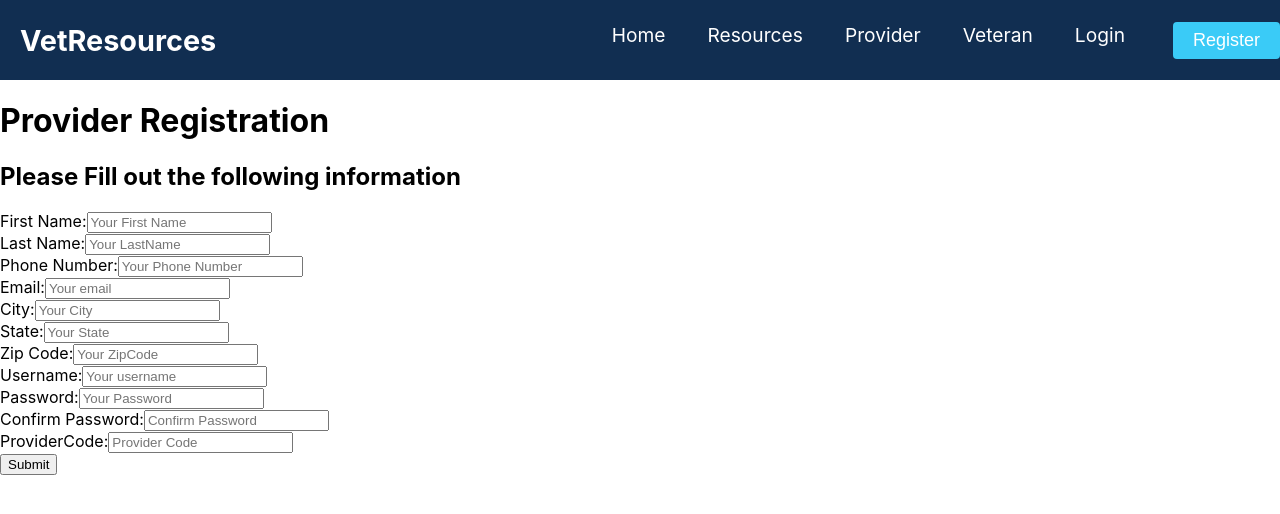
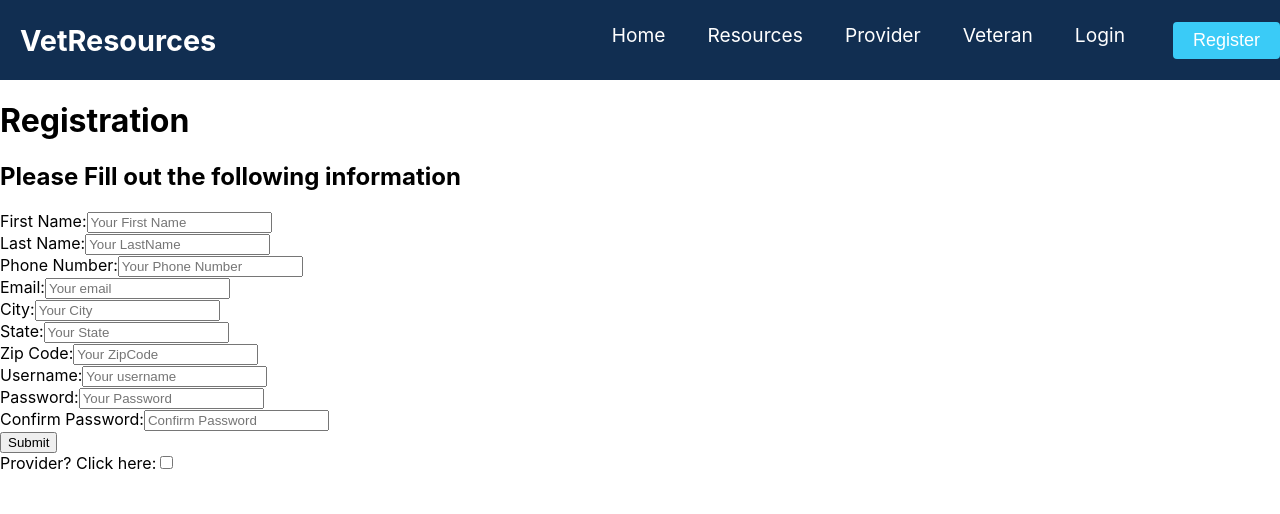
Before and after one commit to patrickcollins24/vet-resources, a React (Create React App) app: page /register in a window 1280 px wide. Shown: the top 514 px of the page. Built offline with nearby package versions, Linux system fonts and the light colour scheme.

Commit message:
updated login and registration pages

```diff
--- a/src/components/ProviderLogin.jsx
+++ b/src/components/ProviderLogin.jsx
@@ -37,9 +37,7 @@ class ProviderLogin extends React.Component {
     return (
       <>
         <form onSubmit={this._handleSubmit}>
-            <div><h1>Provider Login</h1>
-        </div>
-        <div><h2>Register Here</h2>
+            <div><h1>Login</h1>
         </div>
         <div><h2>Already Registered? Sign in Below</h2></div>
             <label>
--- a/src/components/ProviderRegistration.jsx
+++ b/src/components/ProviderRegistration.jsx
@@ -55,7 +55,7 @@ class ProviderRegistration extends React.Component {
     return (
       <>
         <form onSubmit={this._handleSubmit}>
-            <div><h1>Provider Registration</h1>
+            <div><h1>Registration</h1>
         </div>
         <div><h2>Please Fill out the following information</h2></div>
             <label>
@@ -198,22 +198,20 @@ class ProviderRegistration extends React.Component {
                 </label>
                 <br/>
           </div>
+          <button type="submit">Submit</button>
           <div>
                 <label>
-                    ProviderCode:
+                    Provider? Click here:
                     <input
-                        type="password"
-                        name="ProviderCode"
-                        placeholder="Provider Code"
-                        value={this.state.ProviderCode}
-                        onChange={(event) => {
-                        this._onChange("ProviderCode", event.target.value);
-                        }}
+                        type="checkbox"
+                        name="Provider?"
+                        placeholder="Provider?"
+                        onChange={this.handleChange}
                     />
                 </label>
                 <br/>
           </div>
-          <button type="submit">Submit</button>
+
         </form>
         {!!this.state.serverResponse ? (
           <LoginMessage
```
